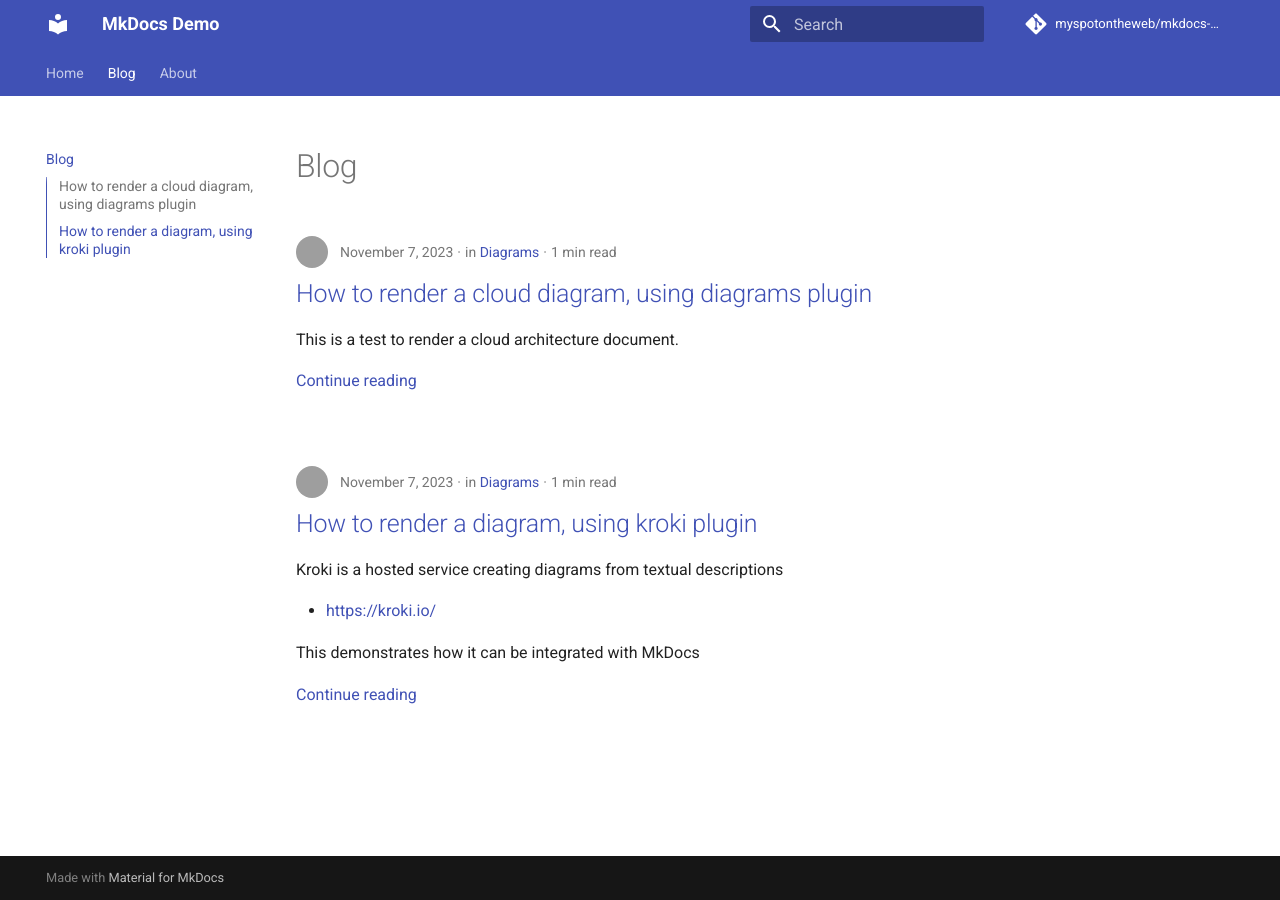
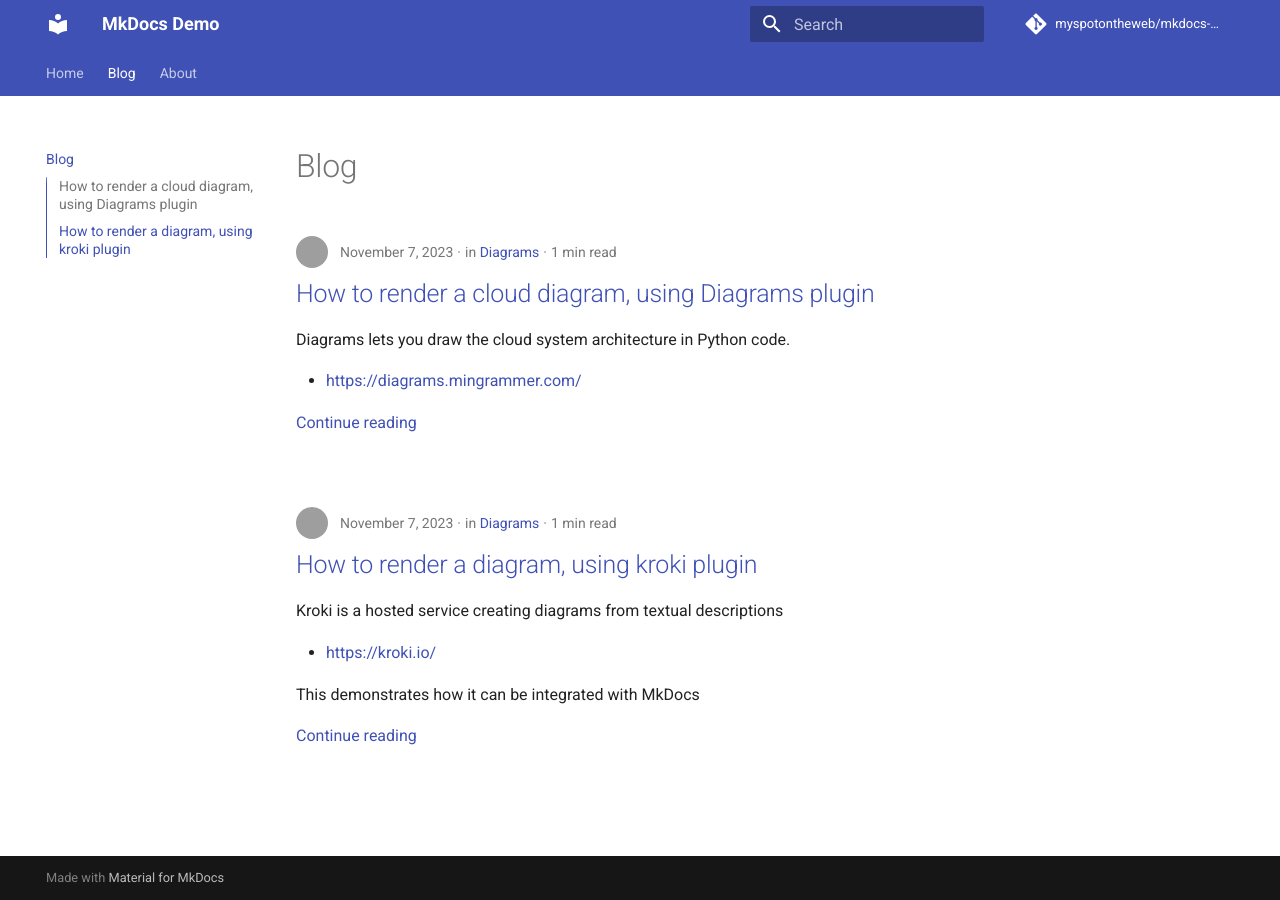
Before and after one commit to myspotontheweb/mkdocs-demo, an MkDocs documentation site: the page built from docs/blog/index.md, in a window 1280 px wide. Built offline with MkDocs 1.6.1 and Material for MkDocs 9.7.7, drawn with Linux system fonts in a browser that asks for light colours; comment, search, counter and statistics services are not loaded; grey boxes are pictures that could not be loaded.

Commit message:
Update Diagrams.md

```diff
--- a/docs/blog/posts/Diagrams.md
+++ b/docs/blog/posts/Diagrams.md
@@ -1,5 +1,5 @@
 ---
-title: "How to render a cloud diagram, using diagrams plugin"
+title: "How to render a cloud diagram, using Diagrams plugin"
 date: 2023-11-07
 draft: false
 authors:
@@ -8,7 +8,9 @@ categories:
   - Diagrams
 ---
 
-This is a test to render a cloud architecture document.
+Diagrams lets you draw the cloud system architecture in Python code.
+
+* [https://diagrams.mingrammer.com/](https://diagrams.mingrammer.com/)
 
 <!-- more -->
 
```
